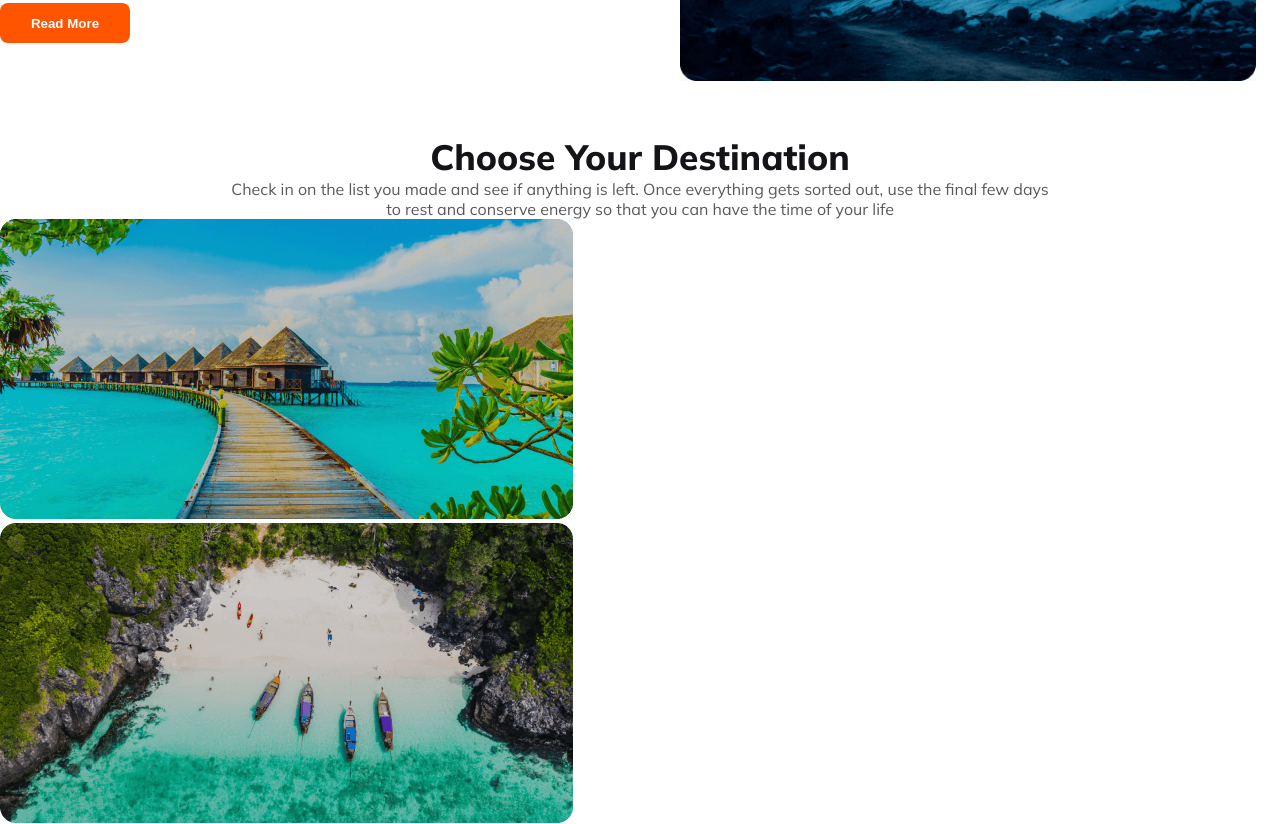
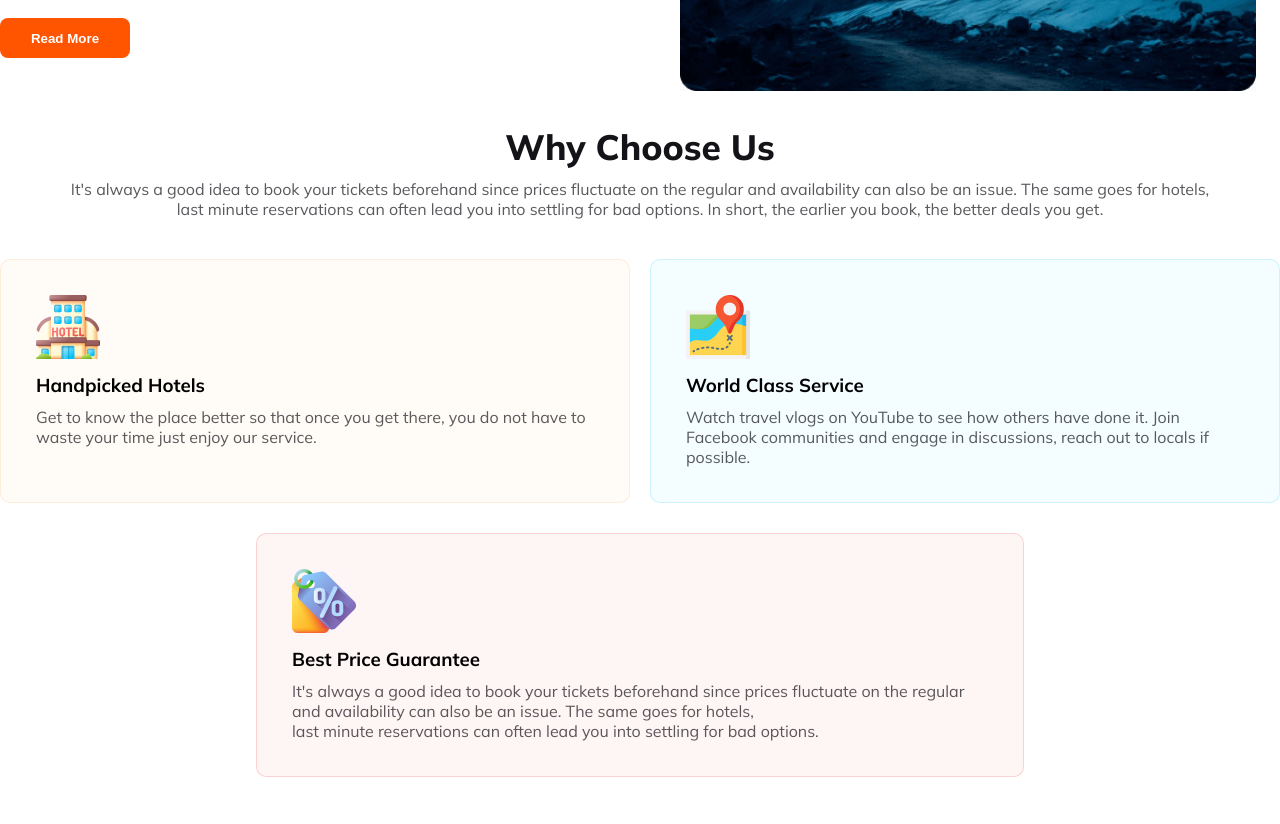
Before and after one commit to hasanalam24/B9A2-Astronaut-Travel, a plain HTML site: page index.html in a window 1280 px wide. Shown: the part 1460-2284 px from the top of the page. Drawn offline with Linux system fonts and the light colour scheme.

```diff
--- a/index.html
+++ b/index.html
@@ -126,7 +126,7 @@
 
         <!-- Choise your destination -->
 
-        <section class="destination-container">
+        <!-- <section class="destination-container">
             <div class="destination-content">
                 <h1 class="primary-h-style">Choose Your Destination</h1>
                 <p class="primary-p-style">Check in on the list you made and see if anything is left. Once everything
@@ -136,29 +136,90 @@
                 </p>
             </div>
 
+
             <div class="destination-img-container">
+
+                <div class="grid-img-1">
                     <div>
                         <img src="Images/Rectangle 5.png" alt="">
                     </div>
                     <div>
                         <img src="Images/Rectangle 8.png" alt="">
                     </div>
+                </div>
+
+
+
+                <div class="grid-img-2">
                     <div>
                         <img src="Images/Rectangle 6.png" alt="">
                     </div>
+
                     <div>
                         <img src="Images/Rectangle 7.png" alt="">
                     </div>
+
                     <div>
                         <img src="Images/Rectangle 9.png" alt="">
                     </div>
+                </div>
+
+                <div class="grid-img-3">
                     <div>
                         <img src="Images/Rectangle 11.png" alt="">
                     </div>
                     <div>
                         <img src="Images/Rectangle 10.png" alt="">
                     </div>
+                </div>
 
+
+            </div>
+        </section> -->
+
+
+        <!-- Why Choose us -->
+
+        <section>
+            <div class="service-content">
+                <h2 class="primary-h-style">Why Choose Us</h2>
+                <p class="primary-p-style">It's always a good
+                    idea to book your tickets beforehand since prices fluctuate on the regular and availability can also
+                    be an issue. The
+                    same goes for hotels,<br> last minute reservations can often lead you into settling for bad options.
+                    In
+                    short, the earlier
+                    you book, the better deals you get.</p>
+            </div>
+
+            <div class="card-container">
+                <div class="card-1">
+                    <img src="icon/hotel 1.png" alt="">
+                    <h3>Handpicked Hotels</h3>
+                    <p class="primary-p-style">Get to know the place better so that once you get there, you do not have
+                        to waste your time just
+                        enjoy our service. </p>
+                </div>
+                <div class="card-2">
+                    <img src="icon/map 1.png" alt="">
+                    <h3>World Class Service</h3>
+                    <p class="primary-p-style">Watch travel vlogs on YouTube to see how others have done it. Join
+                        Facebook communities and engage in discussions, reach
+                        out to locals if possible.</p>
+                </div>
+
+            </div>
+
+            <div class="card-3">
+                <img src="icon/price-tag 1.png" alt="">
+                <h3>Best Price Guarantee</h3>
+                <p class="primary-p-style">It's always a good
+                    idea to book your tickets beforehand since prices fluctuate on the regular and availability can
+                    also
+                    be an issue. The
+                    same goes for hotels,<br> last minute reservations can often lead you into settling for bad
+                    options.
+                </p>
             </div>
         </section>
 
@@ -169,33 +230,3 @@
 </body>
 
 </html>
-
-
-
-<!-- Month 1-3: Laying the foundations, and making the budget
-
-
-Month 4-6:  It's always a good
-idea to book your tickets beforehand since prices fluctuate on the regular and availability can also be an issue. The
-same goes for hotels, last minute reservations can often lead you into settling for bad options. In short, the earlier
-you book, the better deals you get. However, we will ask you not to book any tours or site-seeing as they can be much
-more reasonable on-site.
-
-Month 7-9: Enriching the experience
-Things got real. Your plan is pretty much coming together now and you will need to double down on your initial research.
-Watch travel vlogs on YouTube to see how others have done it. Join Facebook communities and engage in discussions, reach
-out to locals if possible. Learn about cultural shocks and differences, and learn a few words that will come in handy.
-Get to know the place better so that once you get there, you do not have to waste time on deciding. The fun begins as
-soon as you reach.
-
-Month 10-12: Home stretch!
-We are now entering the final phase. This is where you need to do the final touch-ups. Get your visa and even if it gets
-rejected, you will have plenty of time to apply again. Get some shopping done and buy the essentials you need for the
-trip.
-
-
-
-choose areas -->
-
-<!-- The current research is based on Senninger’s Learning Zone Model applied to the tourists’ comfort zone. This model was
-created in 2000 and it proved to be useful in many applied areas: Psychology, Sociology, Marketing and Management. -->
--- a/style.css
+++ b/style.css
@@ -8,6 +8,7 @@
 
 body {
     font-family: 'Mulish', sans-serif;
+
 }
 
 
@@ -17,6 +18,7 @@ body {
     color: #131318;
     font-size: 2.2rem;
     font-weight: 800;
+    margin-bottom: 10px;
 
 }
 
@@ -192,9 +194,78 @@ li a,
     text-align: center;
 }
 
-.destination-img-container {}
+/* .destination-img-container {
+    display: flex;
+    flex-direction: row;
+} */
+
+/* .grid-img-1 {
+    display: flex;
+    width: 100%;
+
+}
+
+.grid-img-2 {
+    display: flex;
+    width: 100%;
+
+}
+
+.grid-img-3 {
+    display: flex;
+    width: 100%;
+
+} */
 
 
+/* Why Choose Us */
+
+
+
+.service-content {
+    margin-top: 30px;
+    text-align: center;
+}
+
+.card-container {
+    display: grid;
+    grid-template-columns: repeat(2, 1fr);
+    gap: 20px;
+    margin-top: 30px;
+
+}
+
+.card-1 {
+    border-radius: 10px;
+    border: 1px solid rgba(251, 181, 99, 0.20);
+    background: rgba(251, 181, 99, 0.05);
+    padding: 35px;
+
+}
+
+.card-2 {
+    border-radius: 10px;
+    border: 1px solid rgba(41, 206, 246, 0.20);
+    background: rgba(41, 206, 246, 0.05);
+    padding: 35px;
+}
+
+.card-3 {
+    border-radius: 10px;
+    border: 1px solid rgba(233, 68, 68, 0.20);
+    background: rgba(233, 68, 68, 0.05);
+    padding: 35px;
+    margin: 20px 20% 30px 20%;
+
+
+}
+
+.card-1,
+.card-2,
+h3 {
+    margin-top: 10px;
+    margin-bottom: 10px;
+}
 
 
 
```
Also changed, not shown: icon/hotel 1.png (added), icon/map 1.png (added), icon/price-tag 1.png (added). Lines whose indentation alone changed are shown as unchanged.
